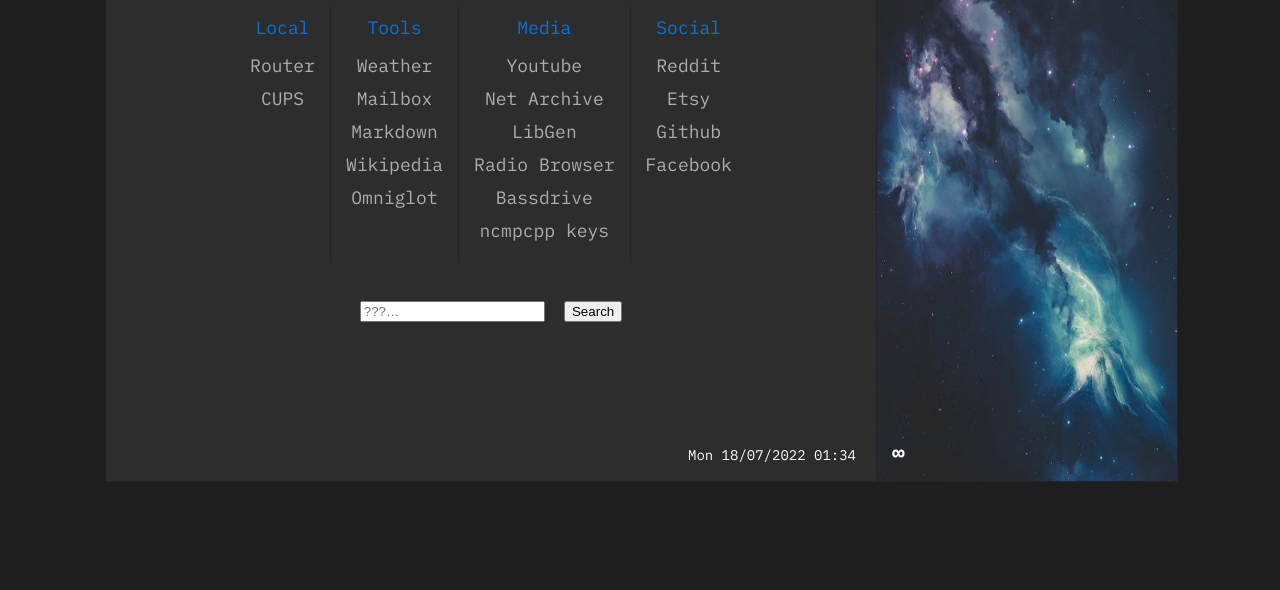
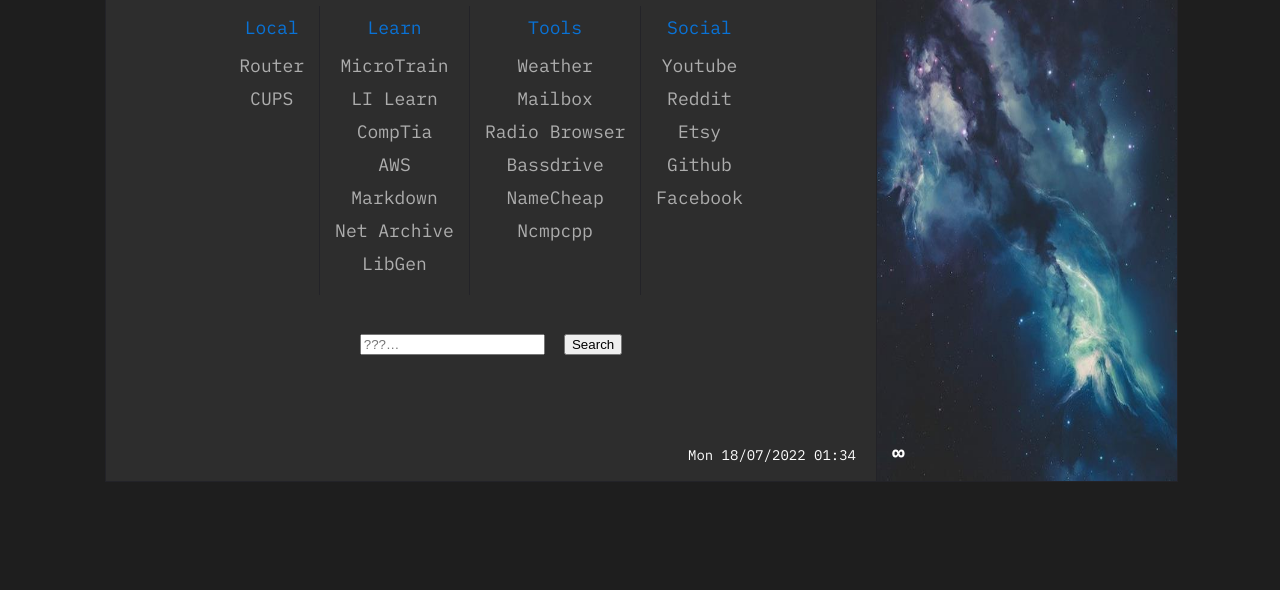
Before and after one commit to xem-sys/start.xs, a plain HTML site: page index.html in a window 1280 px wide. Shown: the part 210-800 px from the top of the page. Drawn offline with Linux system fonts and the light colour scheme.

Commit message:
dem changes

```diff
--- a/index.html
+++ b/index.html
@@ -3,7 +3,7 @@
 <html lang="en">
 <head>
 <meta charset="UTF-8">
-  <title>start by xs</title>
+<title>start</title>
 <link rel="stylesheet" style="text/css" href="general.css" />
 </head>
 <body>
@@ -136,37 +136,40 @@
 
 <header>
 <br>
-			<h1>START<span class="flair">|</span>XEMSYS</h1>
+<h1>Hello<span class="flair">.</span>Friend</h1>
 </header>
 
 <nav>
 <ul class="red">
 <a style="font-size:18px"><span class="flair">Local</span></a>
-				<li><a href="http://192.168.0.1" target="_blank" rel="noopener noreferrer">Router</a></li>
+<li><a href="http://10.0.0.1" target="_blank" rel="noopener noreferrer">Router</a></li>
 <li><a href="http://localhost:631/" target="_blank" rel="noopener noreferrer">CUPS</a></li>
+</ul>
+
+<ul class="green">
+<a style="font-size:18px"><span class="flair">Learn</span></a>
+<li><a href="https://theprofessional.me" target="_blank" rel="noopener noreferrer">MicroTrain</a></li>
+<li><a href="https://www.linkedin.com/learning" target="_blank" rel="noopener noreferrer">LI Learn</a></li>
+<li><a href="https://learn.comptia.org" target="_blank" rel="noopener noreferrer">CompTia</a></li>
+<li><a href="https://console.aws.amazon.com" target="_blank" rel="noopener noreferrer">AWS</a></li>
+<li><a href="https://www.markdownguide.org/" target="_blank" rel="noopener noreferrer">Markdown</a></li>
+<li><a href="https://archive.org/" target="_blank" rel="noopener noreferrer">Net Archive</a></li>
+<li><a href="http://libgen.rs/" target="_blank" rel="noopener noreferrer">LibGen</a></li>
 </ul>
 
 <ul class="black">
 <a style="font-size:18px"><span class="flair">Tools</span></a>
-				<li><a href="https://forecast.weather.gov" target="_blank" rel="noopener noreferrer">Weather</a></li>
+<li><a href="https://forecast.weather.gov/" target="_blank" rel="noopener noreferrer">Weather</a></li>
 <li><a href="https://office.mailbox.org" target="_blank" rel="noopener noreferrer">Mailbox</a></li>
-				<li><a href="https://daringfireball.net/projects/markdown/syntax#img" target="_blank" rel="noopener noreferrer">Markdown</a></li>
-				<li><a href="https://en.wikipedia.org/wiki/Main_Page" target="_blank" rel="noopener noreferrer">Wikipedia</a></li>
-				<li><a href="https://omniglot.com/index.htm" target="_blank" rel="noopener noreferrer">Omniglot</a></li>
-			</ul>
-
-			<ul class="green">
-				<a style="font-size:18px"><span class="flair">Media</span></a>
-				<li><a href="https://youtube.com" target="_blank" rel="noopener noreferrer">Youtube</a></li>
-				<li><a href="https://archive.org/" target="_blank" rel="noopener noreferrer">Net Archive</a></li>
-				<li><a href="http://libgen.rs/" target="_blank" rel="noopener noreferrer">LibGen</a></li>
 <li><a href="https://www.radio-browser.info/" target="_blank" rel="noopener noreferrer">Radio Browser</a></li>
 <li><a href="http://archives.bassdrivearchive.com/" target="_blank" rel="noopener noreferrer">Bassdrive</a></li>
-				<li><a href="https://pkgbuild.com/~jelle/ncmpcpp/" target="_blank" rel="noopener noreferrer">ncmpcpp keys</a></li>
+<li><a href="https://namecheap.com" target="_blank" rel="noopener noreferrer">NameCheap</a></li>
+<li><a href="https://pkgbuild.com/~jelle/ncmpcpp/" target="_blank" rel="noopener noreferrer">Ncmpcpp</a></li>
 </ul>
 
 <ul class="yellow">
 <a style="font-size:18px"><span class="flair">Social</span></a>
+<li><a href="https://youtube.com" target="_blank" rel="noopener noreferrer">Youtube</a></li>
 <li><a href="https://reddit.com/" target="_blank" rel="noopener noreferrer">Reddit</a></li>
 <li><a href="https://etsy.com/" target="_blank" rel="noopener noreferrer">Etsy</a></li>
 <li><a href="https://github.com/" target="_blank" rel="noopener noreferrer">Github</a></li>
@@ -174,7 +177,7 @@
 </ul>
 </nav>
 
-<h1>		<form method="get" id="ddgSearch" action="https://duckduckgo.com/" target="_blank">
+<h1><form method="get" id="ddgSearch" action="https://duckduckgo.com/" target="_blank">
 <input type="hidden" name="sites" value=""/>
 <input type="hidden" name="k7" value="#000000"/>
 <input type="hidden" name="k8" value="#ffffff"/>
```
Also changed, not shown: general.css (line endings or trailing spaces), start.png (added), 1 other file. Lines whose indentation alone changed are shown as unchanged.
